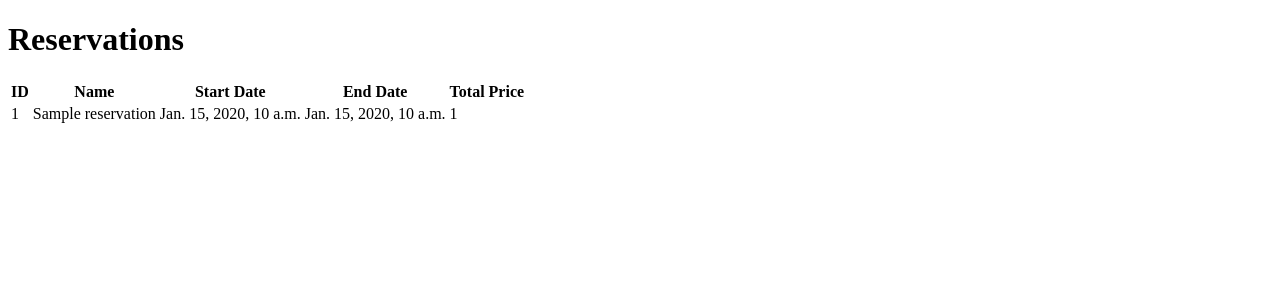
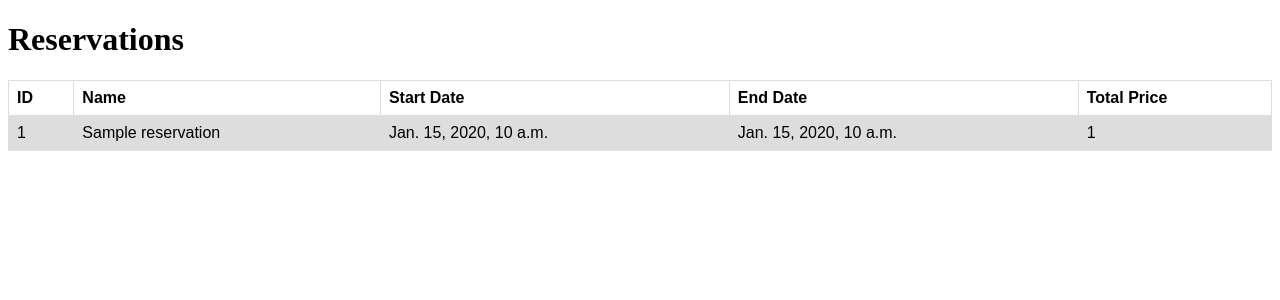
Before and after one commit to mortezasaki/realtyna-listing, a Django app: template src/project/listing/templates/listing/reservations.html in a window 1280 px wide. Shown: the top 300 px of the page. Run offline with Django 3.2, Linux system fonts and the light colour scheme; the template is opened without the code that fills it: most values are stand-ins (such as "Sample title", 1, 10 or a date in 2020); parts of the project's set-up code (start-up, migrations or seed data) failed here and were passed over.

Commit message:
add style to table

```diff
--- a/src/project/listing/templates/listing/reservations.html
+++ b/src/project/listing/templates/listing/reservations.html
@@ -1,10 +1,24 @@
-{% load static %}
 <!DOCTYPE html>
 <html>
 <head>
     <meta charset="utf-8">
     <title>Reservations</title>
     <body>
+        <style>
+            table {
+                font-family: arial, sans-serif;
+                border-collapse: collapse;
+                width: 100%;
+            }
+            td, th {
+                border: 1px solid #dddddd;
+                text-align: left;
+                padding: 8px;
+            }
+            tr:nth-child(even) {
+                background-color: #dddddd;
+            }
+        </style>
         <h1>Reservations</h1>
         <table>
             <tr>
```
